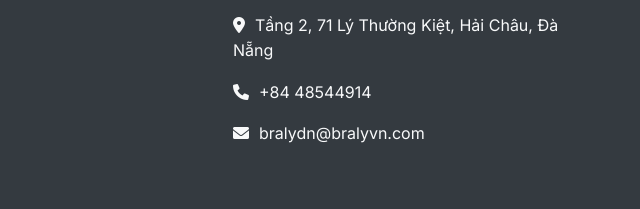
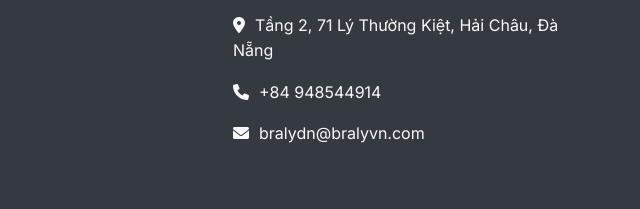
Before and after one commit to Braly-Danang/braly-danang.github.io, a plain HTML site: page index.html in a window 1280 px wide. Shown: the part 4654-4863 px from the top of the page, 612-1252 px from the left. Drawn offline with nearby package versions, Linux system fonts and the light colour scheme; a script that the page names is missing.

Commit message:
Update footer.html

```diff
--- a/footer.html
+++ b/footer.html
@@ -31,7 +31,7 @@
                 <h5 class="text-uppercase mb-3">Liên hệ</h5>
                 <address class="text-light">
                     <p><i class="fas fa-map-marker-alt me-2" style="margin-right: 10px;"></i>Tầng 2, 71 Lý Thường Kiệt, Hải Châu, Đà Nẵng</p>
-                    <p><i class="fas fa-phone me-2" style="margin-right: 10px;"></i><a href="tel:+848544914" class="text-light text-decoration-none">+84 48544914</a></p>
+                    <p><i class="fas fa-phone me-2" style="margin-right: 10px;"></i><a href="tel:+8498544914" class="text-light text-decoration-none">+84 948544914</a></p>
                     <p><i class="fas fa-envelope me-2" style="margin-right: 10px;"></i><a href="mailto:bralydn@bralyvn.com" class="text-light text-decoration-none">bralydn@bralyvn.com</a></p>
                 </address>
             </div>
```
